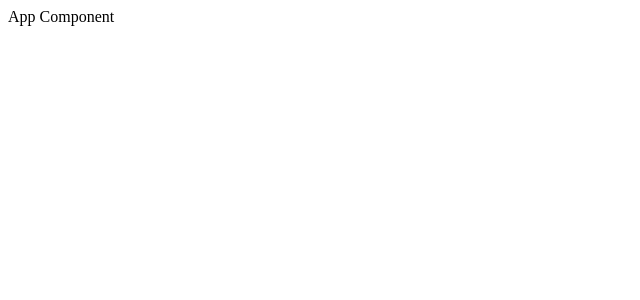
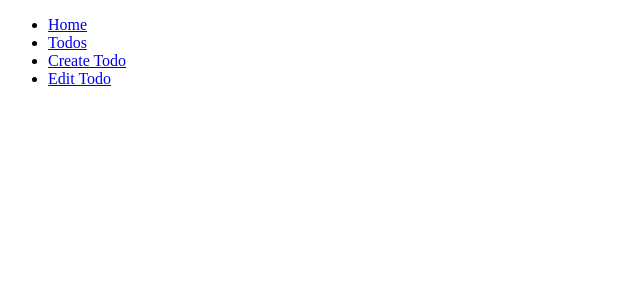
Before and after one commit to VukasinVujic/test-project-1, a React (Create React App) app: page / in a window 1280 px wide. Shown: the top 300 px of the page, without its empty margins (0-640 px from the left). Built offline with nearby package versions, Linux system fonts and the light colour scheme.

Commit message:
seting routes

```diff
--- a/package.json
+++ b/package.json
@@ -8,6 +8,8 @@
     "@testing-library/user-event": "^13.5.0",
     "react": "^17.0.2",
     "react-dom": "^17.0.2",
+    "react-router": "^6.2.1",
+    "react-router-dom": "^6.2.1",
     "react-scripts": "5.0.0",
     "web-vitals": "^2.1.3"
   },
--- a/src/components/App.js
+++ b/src/components/App.js
@@ -1,5 +1,41 @@
 import React from "react";
+import ReactDOM from "react-dom";
+import TodosPage from "../pages/TodosPage";
+import TodosCreatePage from "../pages/TodosCreatePage";
+import TodosEditPage from "../pages/TodosEditPage";
+import Home from "../pages/HomePage";
+import { BrowserRouter as Router, Routes, Route, Link } from "react-router-dom";
 
-const App = () => <div>App Component</div>;
+const App = () => {
+  return (
+    <Router>
+      <div>
+        <nav>
+          <ul>
+            <li>
+              <Link to="/">Home</Link>
+            </li>
+            <li>
+              <Link to="/todos">Todos </Link>
+            </li>
+            <li>
+              <Link to="/todos/create">Create Todo</Link>
+            </li>
+            <li>
+              <Link to="/todos/edit/:id">Edit Todo</Link>
+            </li>
+          </ul>
+        </nav>
+      </div>
+
+      <Routes>
+        <Route exact path="/" element={<Home />} />
+        <Route exact path="/todos" element={<TodosPage />} />
+        <Route exact path="/todos/create" element={<TodosCreatePage />} />
+        <Route exact path="/todos/edit/:id" element={<TodosEditPage />} />
+      </Routes>
+    </Router>
+  );
+};
 
 export default App;
--- /dev/null
+++ b/src/pages/HomePage.js
@@ -0,0 +1,5 @@
+import React from "react";
+
+const Home = () => <div></div>;
+
+export default Home;
--- /dev/null
+++ b/src/pages/TodosCreatePage.js
@@ -0,0 +1,5 @@
+import React from "react";
+
+const TodosCreatePage = () => <div>TodosCreatePage</div>;
+
+export default TodosCreatePage;
--- /dev/null
+++ b/src/pages/TodosEditPage.js
@@ -0,0 +1,5 @@
+import React from "react";
+
+const TodosEditPage = () => <div> TodosEditPage</div>;
+
+export default TodosEditPage;
--- /dev/null
+++ b/src/pages/TodosPage.js
@@ -0,0 +1,5 @@
+import React from "react";
+
+const TodosPage = () => <div> TodosPage </div>;
+
+export default TodosPage;
```
Also changed, not shown: 1 other file (tests, documents, lock files or other folders).
